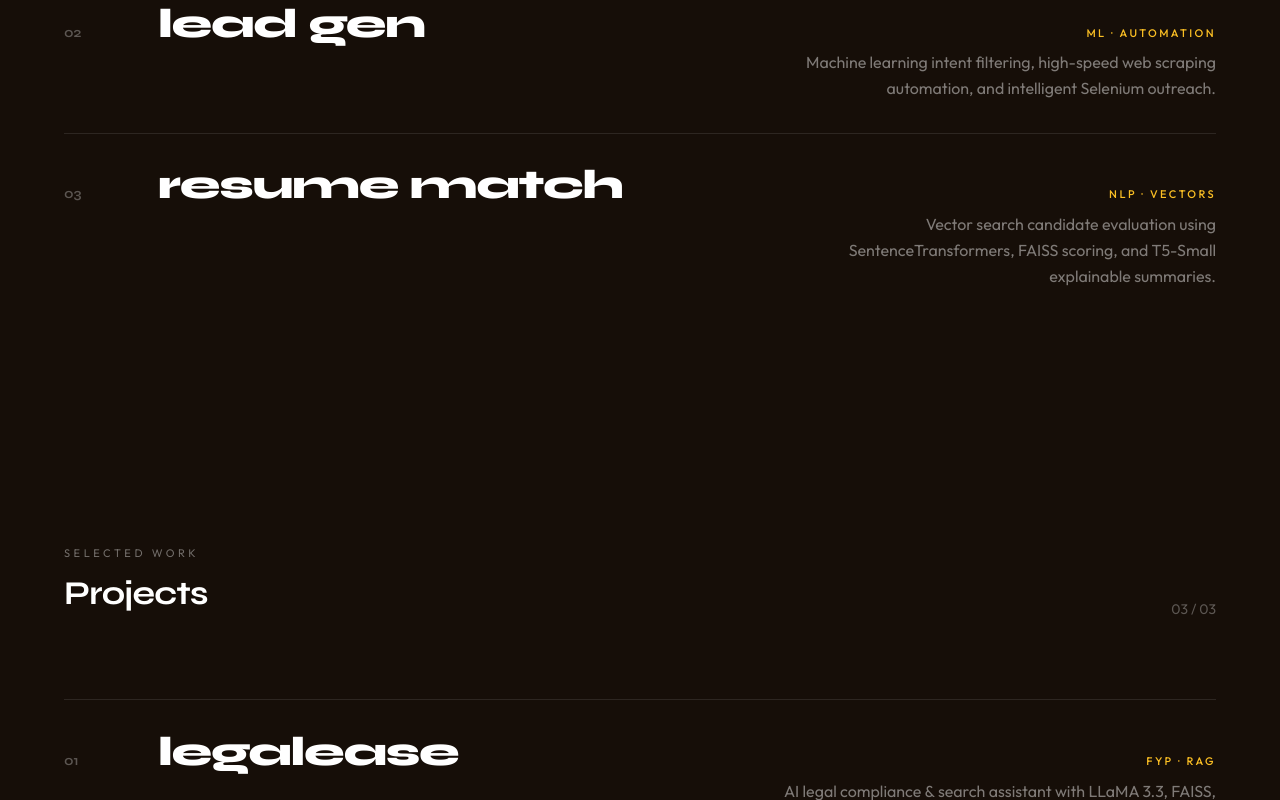
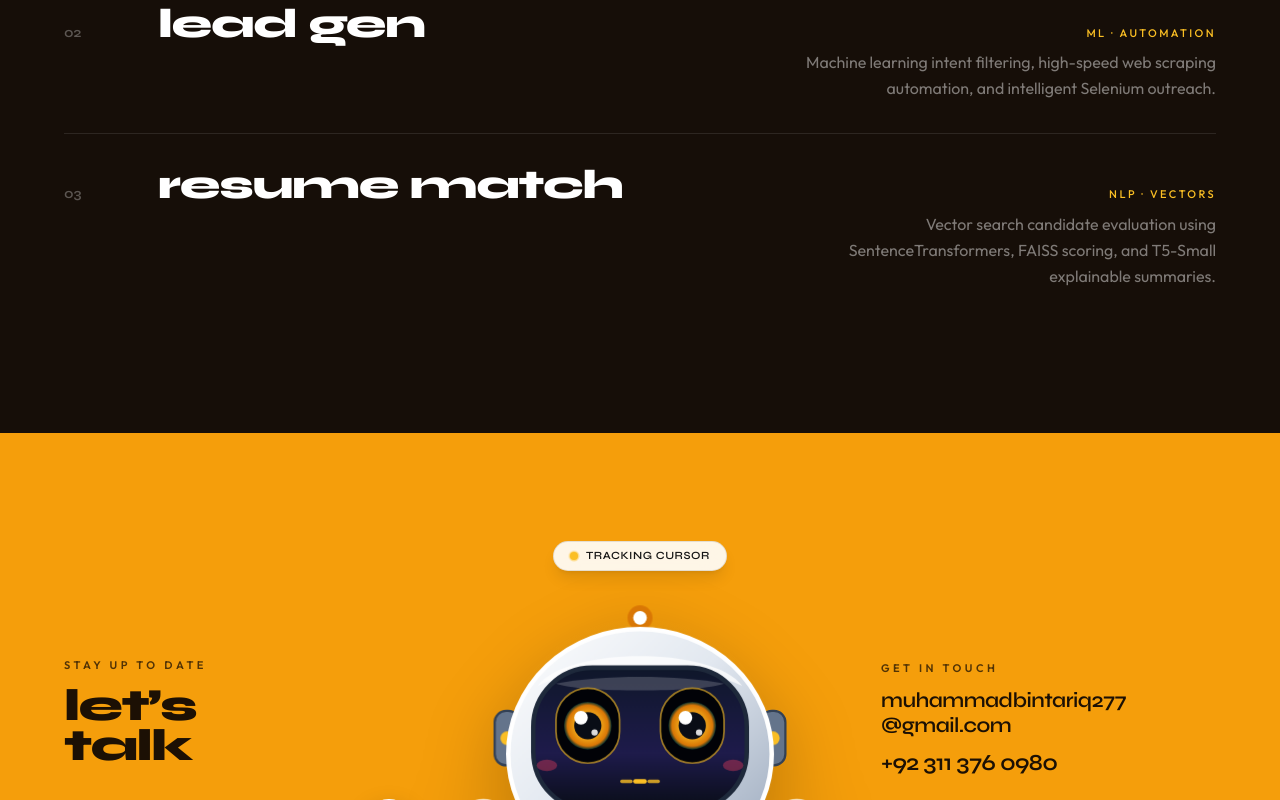
Before and after one commit to muhammadali277/MyPortfolio, a React (Vite) app: page / in a window 1280 px wide. Shown: the part 2000-2800 px from the top of the page. Built offline with nearby package versions, Linux system fonts and the light colour scheme.

Commit message:
contact details updated2

```diff
--- a/src/App.tsx
+++ b/src/App.tsx
@@ -8,7 +8,6 @@ import Hero from "./components/Hero";
 import Marquee from "./components/Marquee";
 import Experience from "./components/Experience";
 import Work from "./components/Work";
-import Statement from "./components/Statement";
 import Contact from "./components/Contact";
 import { THEMES, type Theme } from "./lib/themes";
 
@@ -65,7 +64,6 @@ export default function App() {
         <Marquee theme={currentTheme} />
         <Experience theme={currentTheme} />
         <Work theme={currentTheme} />
-        <Statement theme={currentTheme} />
         <Contact theme={currentTheme} />
       </main>
     </div>
--- a/src/components/Statement.tsx
+++ /dev/null
@@ -1,127 +0,0 @@
-import { useRef, useState } from "react";
-import gsap from "gsap";
-import { useGSAP } from "@gsap/react";
-import { type Theme } from "../lib/themes";
-
-const projects = [
-  {
-    n: "01",
-    title: "legalease",
-    tag: "FYP · RAG",
-    copy: "AI legal compliance & search assistant with LLaMA 3.3, FAISS, multilingual English/Urdu, and voice input.",
-  },
-  {
-    n: "02",
-    title: "lead gen",
-    tag: "ML · Automation",
-    copy: "Machine learning intent filtering, high-speed web scraping automation, and intelligent Selenium outreach.",
-  },
-  {
-    n: "03",
-    title: "resume match",
-    tag: "NLP · Vectors",
-    copy: "Vector search candidate evaluation using SentenceTransformers, FAISS scoring, and T5-Small explainable summaries.",
-  },
-];
-
-type Props = {
-  theme: Theme;
-};
-
-export default function Work({ theme }: Props) {
-  const root = useRef<HTMLElement>(null);
-  const [hoveredIndex, setHoveredIndex] = useState<number | null>(null);
-
-  useGSAP(
-    () => {
-      gsap.from(".work-head", {
-        y: 40,
-        opacity: 0,
-        duration: 0.9,
-        ease: "power3.out",
-        scrollTrigger: { trigger: ".work-head", start: "top 82%" },
-      });
-
-      gsap.utils.toArray<HTMLElement>(".work-row").forEach((row) => {
-        gsap.from(row, {
-          y: 60,
-          opacity: 0,
-          duration: 0.95,
-          ease: "power4.out",
-          scrollTrigger: { trigger: row, start: "top 86%" },
-        });
-      });
-    },
-    { scope: root }
-  );
-
-  return (
-    <section
-      ref={root}
-      id="work"
-      className="relative px-5 py-16 transition-colors duration-700 sm:px-8 md:px-12 md:py-24 lg:px-16 lg:py-28"
-      style={{ backgroundColor: theme.bg }}
-    >
-      <div className="work-head mb-12 flex items-end justify-between md:mb-20">
-        <div>
-          <p className="text-[11px] tracking-[0.32em] text-white/40 uppercase">Selected work</p>
-          <h2 className="mt-2 font-display text-[clamp(2rem,8vw,3rem)] font-bold tracking-tight text-white md:text-[3.2vw] lg:text-[2.6vw]">
-            Projects
-          </h2>
-        </div>
-        <p className="hidden text-sm text-white/30 md:block">03 / 03</p>
-      </div>
-
-      <ul>
-        {projects.map((p, idx) => {
-          const isHovered = hoveredIndex === idx;
-          return (
-            <li key={p.n} className="work-row">
-              <article
-                data-cursor
-                onMouseEnter={() => setHoveredIndex(idx)}
-                onMouseLeave={() => setHoveredIndex(null)}
-                className="work-link group relative grid grid-cols-[28px_minmax(0,1fr)] items-baseline gap-x-3 overflow-hidden border-t border-white/10 py-6 sm:gap-x-6 md:grid-cols-[70px_minmax(0,1fr)_minmax(0,1fr)] md:py-8"
-              >
-                <span
-                  className="font-display text-sm font-semibold transition-colors duration-500"
-                  style={{
-                    color: isHovered ? theme.accent : "rgba(255,255,255,0.3)",
-                  }}
-                >
-                  {p.n}
-                </span>
-                <h3
-                  className="work-title font-display text-[clamp(1.5rem,7.5vw,2.5rem)] leading-[1] font-extrabold tracking-[-0.03em] transition-colors duration-500 sm:text-[6vw] md:text-[4vw] lg:text-[3.2vw]"
-                  style={{
-                    color: isHovered ? theme.accent : "white",
-                  }}
-                >
-                  {p.title}
-                </h3>
-                <div className="col-span-2 mt-3 max-w-md md:col-span-1 md:mt-0 md:justify-self-end md:text-right">
-                  <p
-                    className="text-[11px] font-medium tracking-[0.22em] uppercase transition-colors duration-500"
-                    style={{ color: theme.accent }}
-                  >
-                    {p.tag}
-                  </p>
-                  <p className="mt-2 text-sm leading-relaxed text-white/45 md:text-base">{p.copy}</p>
-                </div>
-
-                {/* Accent hover underline */}
-                <span
-                  className="pointer-events-none absolute inset-x-0 bottom-0 h-px origin-left transition-transform duration-700 ease-[cubic-bezier(0.76,0,0.24,1)]"
-                  style={{
-                    backgroundColor: theme.accent,
-                    transform: isHovered ? "scaleX(1)" : "scaleX(0)",
-                  }}
-                />
-              </article>
-            </li>
-          );
-        })}
-      </ul>
-    </section>
-  );
-}
```
